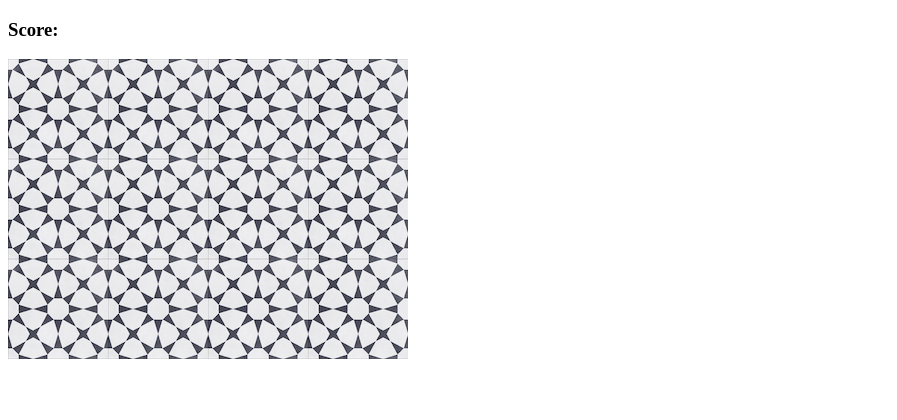
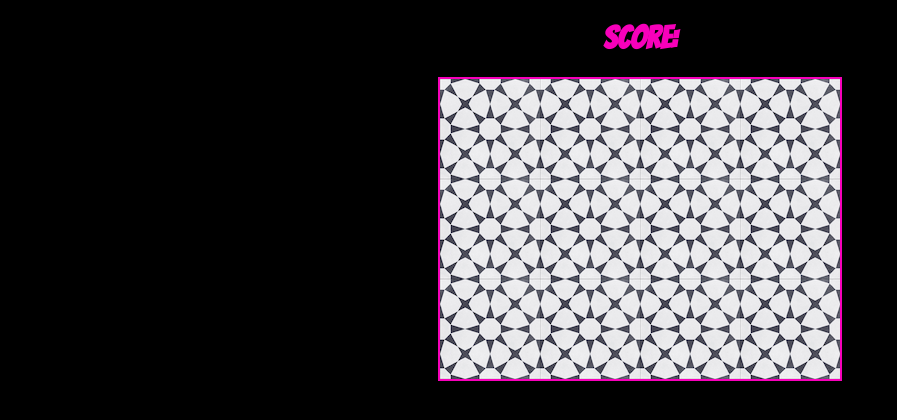
Before and after one commit to Neilfoster/MemoryGame, a plain HTML site: page index.html in a window 1280 px wide. Shown: the whole page, without its empty margins (0-897 px from the left). Drawn offline with Linux system fonts and the light colour scheme.

Commit message:
Added stylings for page

```diff
--- a/index.html
+++ b/index.html
@@ -6,10 +6,11 @@
     <meta http-equiv="X-UA-Compatible" content="ie=edge">
     <title>Memory Game</title>
     <link rel="stylesheet" href="style.css"></link>
+    <link href="https://fonts.googleapis.com/css2?family=Bangers&display=swap" rel="stylesheet">
     <script src="app.js" charset="utf-8"></script>
 </head>
 <body>
-    <h3>Score:<span id="result"></span></h3>
+    <h1 class="heading">Score: <span id="result"></span></h1>
     <div class="grid">
     </div>
 
--- a/style.css
+++ b/style.css
@@ -1,6 +1,18 @@
+body {
+    background-color: black;
+}
+
 .grid {
     display: flex;
     flex-wrap: wrap;
     height: 300px;
     width: 400px;
+    border: 2px solid #f700ba;
+    margin: auto;
 }
+
+.heading {
+    text-align: center;
+    font-family: 'Bangers', cursive;
+    color:#f700ba;
+}
```
